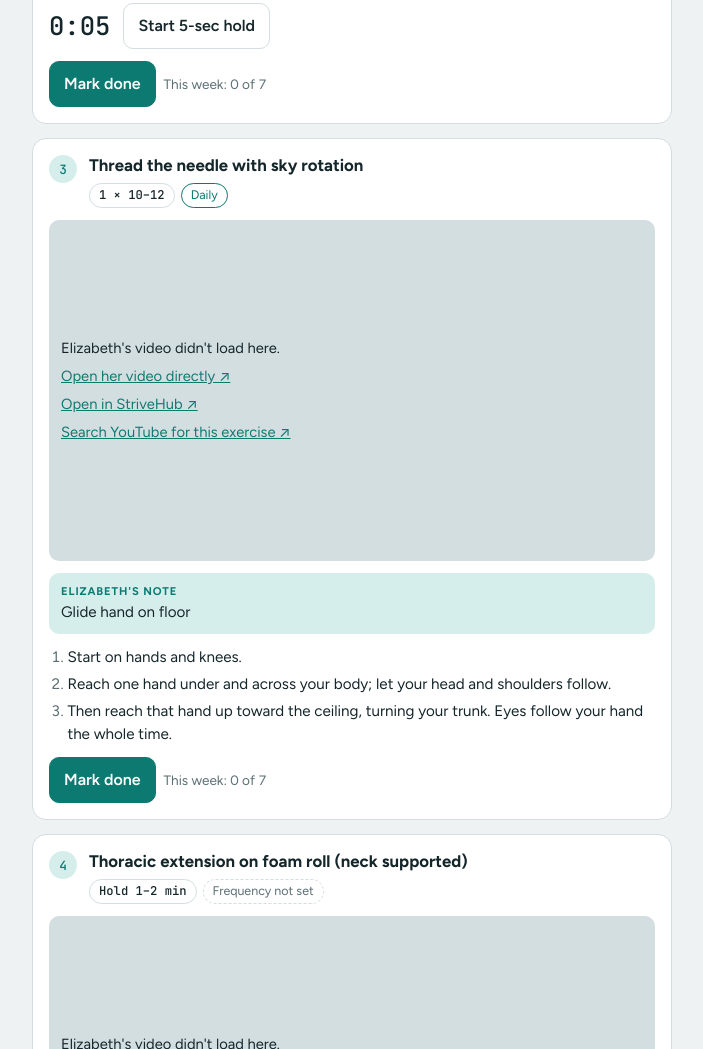
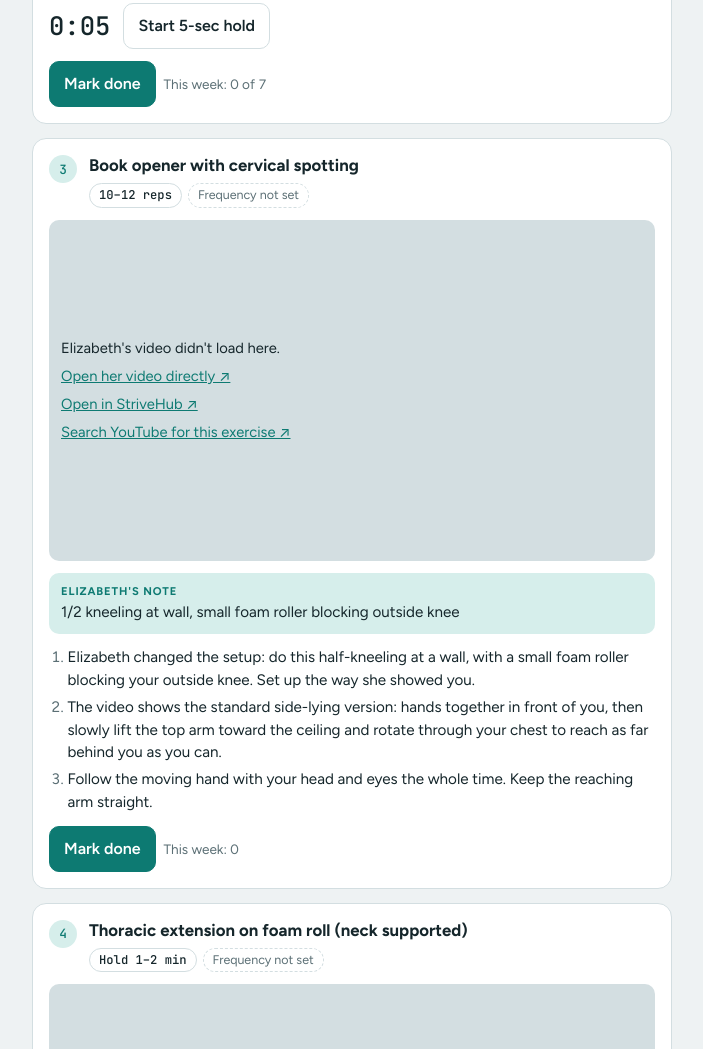
Before and after one commit to beford782/df-phase1-dryrun, a plain HTML site: page shoulder/index.html in a window 1280 px wide. Shown: the part 1751-2800 px from the top of the page, without its empty margins (288-991 px from the left). Drawn offline with Linux system fonts and the light colour scheme.

Commit message:
Shoulder HEP: update to Nov 18 care plan
Replaces thread the needle with book opener with cervical spotting
(10-12 reps; Elizabeth's note: half-kneeling at wall, small foam roller
blocking outside knee). Moves the median nerve glide to the end of the
routine and adds her second option (hand on wall, side bend head away).

Co-Authored-By: Claude Fable 5.2 <noreply@anthropic.com>
Claude-Session: https://claude.ai/code/session_01RDrg6a9auXDSejihybQPac

```diff
--- a/shoulder/index.html
+++ b/shoulder/index.html
@@ -124,7 +124,7 @@ footer{color:var(--muted);font-size:.82rem}
 
 <div class="wrap">
   <header class="top">
-    <span class="eyebrow">Bercutt PT · Care Plan 1 · updated Nov 10</span>
+    <span class="eyebrow">Bercutt PT · Care Plan 1 · updated Nov 18</span>
     <h1>Shoulder home program</h1>
     <p class="who">Prescribed by Elizabeth Ford, PT, DPT. Doses and comments below are copied from her plan. Her demo video is on each card.</p>
     <div class="actions">
@@ -213,21 +213,16 @@ const EX = [
           "Pec stretch: arms straight out to the sides in a T, palms up. Relax into it.",
           "Scapular punches: fists toward the ceiling, elbows locked. Punch up so only your shoulder blades lift off the roller, then let them sink back."],
    note:"Hold both: at the top of each punch and with arms out in the T. You can hold longer with arms out (her reply, Oct 29)."},
-  {id:"needle", video:"3595_1653697560.mp4", yt:"thread the needle sky rotation thoracic mobility", name:"Thread the needle with sky rotation", dose:"1 × 10–12", freq:"daily", hold:0,
-   steps:["Start on hands and knees.",
-          "Reach one hand under and across your body; let your head and shoulders follow.",
-          "Then reach that hand up toward the ceiling, turning your trunk. Eyes follow your hand the whole time."],
-   note:"Glide hand on floor"},
+  {id:"book", video:"12627_1652833874.mp4", yt:"half kneeling thoracic rotation wall book opener", name:"Book opener with cervical spotting", dose:"10–12 reps", freq:"unset", hold:0,
+   steps:["Elizabeth changed the setup: do this half-kneeling at a wall, with a small foam roller blocking your outside knee. Set up the way she showed you.",
+          "The video shows the standard side-lying version: hands together in front of you, then slowly lift the top arm toward the ceiling and rotate through your chest to reach as far behind you as you can.",
+          "Follow the moving hand with your head and eyes the whole time. Keep the reaching arm straight."],
+   note:"1/2 kneeling at wall, small foam roller blocking outside knee"},
   {id:"thoracic", video:"1794_1653673533.mp4", yt:"thoracic extension over foam roller hands behind head", name:"Thoracic extension on foam roll (neck supported)", dose:"Hold 1–2 min", freq:"unset", hold:90, holdLabel:"90-sec hold",
    steps:["Lie on your back, feet flat, foam roller across your mid back.",
           "Hands behind your neck for support.",
           "Let your shoulders drop back over the roller and feel the stretch in your upper back. Hold."],
    note:"Hips stay down"},
-  {id:"median", video:"12723_1653065390.mp4", yt:"median nerve glide slider physical therapy", name:"Median nerve glide", dose:"2 × 8", freq:"4-5", hold:0,
-   steps:["Seated or standing, arms at your sides. On the working side, press the shoulder blade down.",
-          "Raise the arm out to shoulder height, elbow bent, forearm facing you, wrist bent back, fingers straight.",
-          "In a comfortable range, straighten and bend the elbow so the forearm moves away and back. This is a glide, not a hold."],
-   note:"Palm open to side wall, fingers pointing down to floor", extra:"<b>Nerve rule:</b> smooth and easy, never held. Stop if tingling or numbness is new or increasing, during or after."},
   {id:"plank", video:"185.mp4", yt:"forearm plank with scapular protraction plus", name:"Plank with protraction", dose:"2–3 × 10", freq:"3", hold:0,
    steps:["Get into a forearm plank: abs tight, a straight line from ankles through hips to shoulders.",
           "Push the floor away through your forearms so your upper back rises and rounds slightly as the shoulder blades spread apart.",
@@ -252,7 +247,12 @@ const EX = [
    steps:["Lie face down on the floor with a small towel roll under your forehead.",
           "Place your arms on the floor in a W, hands about 12 inches out from each side of your head.",
           "Lift your arms off the floor, hold 3 seconds, then lower back down."],
-   note:"No foam roller. Use a small towel roll under your forehead to keep contact."}
+   note:"No foam roller. Use a small towel roll under your forehead to keep contact."},
+  {id:"median", video:"12723_1653065390.mp4", yt:"median nerve glide slider physical therapy", name:"Median nerve glide", dose:"2 × 8", freq:"4-5", hold:0,
+   steps:["Seated or standing, arms at your sides. On the working side, press the shoulder blade down.",
+          "Raise the arm out to shoulder height, elbow bent, forearm facing you, wrist bent back, fingers straight.",
+          "In a comfortable range, straighten and bend the elbow so the forearm moves away and back. This is a glide, not a hold."],
+   note:"Palm open to side wall, fingers pointing down to floor. 2nd option: hand on wall with fingers pointing down, side bend your head away to increase the stretch.", extra:"<b>Nerve rule:</b> smooth and easy, never held. Stop if tingling or numbness is new or increasing, during or after."}
 ];
 const STOPX="<b>Not from Elizabeth's plan.</b> Keep it to a mild pull, about 3 out of 10. Stop if you get tingling into your hand, dizziness, or sharp pain.";
 const EXTRA = [
--- a/shoulder/sw.js
+++ b/shoulder/sw.js
@@ -1,6 +1,6 @@
 // Keep the guide available offline. Change this version whenever app files change.
 const CACHE_PREFIX = 'shoulder-guide-';
-const CACHE = CACHE_PREFIX + 'v11';
+const CACHE = CACHE_PREFIX + 'v12';
 const ASSETS = ['./', './index.html', './manifest.webmanifest', './icon-180.png', './icon-192.png', './icon-512.png'];
 const SCOPE = new URL(self.registration.scope);
 const ASSET_URLS = new Set(ASSETS.map(path => new URL(path, SCOPE).href));
```
